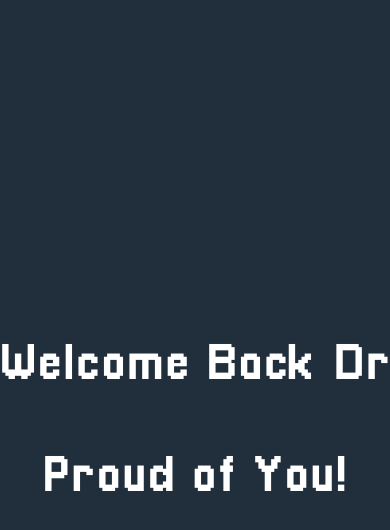
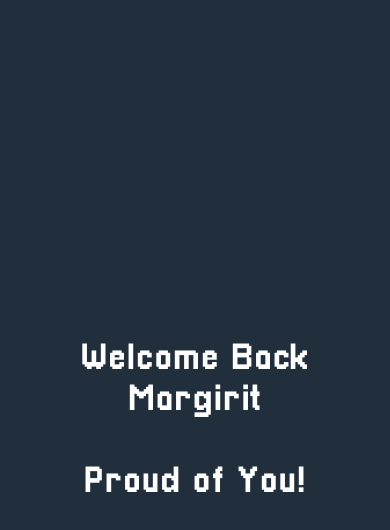
Before and after one commit to MrAliTheGreat/HappyLife, a React (Vite) app in the folder Client/: page / in a window 390 px wide. Both pictures are taken after a click on the button "Sign in". Shown: the top 530 px of the page. Built offline with nearby package versions, Linux system fonts and the light colour scheme.

Commit message:
Add responsiveness to welcome component

```diff
--- a/Client/src/components/welcome.jsx
+++ b/Client/src/components/welcome.jsx
@@ -2,12 +2,14 @@ import styles from "../styles/welcome.module.css"
 
 const welcome = () => {
     // Find this out from user's token
-    const username = "Dr"
+    const username = "Margirit"
 
     return(
         <div className={styles.main}>
             <div className={styles.text}>
-                Welcome Back {username}
+                Welcome Back
+                <br />
+                {username}
                 <br />
                 <br />
                 Proud of You!
--- a/Client/src/styles/login.module.css
+++ b/Client/src/styles/login.module.css
@@ -209,3 +209,9 @@
     font-weight: normal;
     font-style: normal;
 }
+
+@media (max-width:400px) {
+    .rotating{
+        width: 60px;
+    }
+}
--- a/Client/src/styles/welcome.module.css
+++ b/Client/src/styles/welcome.module.css
@@ -1,7 +1,6 @@
 .main {
     font-family: "Pixellari", sans-serif;
     color: #FFFFFF;
-    font-size: 40px;
     height: 100vh;
     display: flex;
     align-items: center;
@@ -11,13 +10,9 @@
     overflow: hidden;
 }
 
-.text {
-    animation: moveIn 2s ease-in forwards;
-}
-
-@keyframes moveIn {
+@keyframes moveInWide {
     0%{
-        transform: scale(3000%);
+        transform: scale(12000%);
     }
     30%{
         transform: scale(160%);
@@ -29,3 +24,36 @@
         transform: scale(100%);
     }
 }
+
+@keyframes moveInNarrow {
+    0%{
+        transform: scale(12000%);
+    }
+    30%{
+        transform: scale(140%);
+    }
+    90%{
+        transform: scale(120%);
+    }
+    100%{
+        transform: scale(100%);
+    }
+}
+
+@media (max-width:850px) {
+    .main{
+        font-size: 28px;
+    }
+    .text{
+        animation: moveInNarrow 3s ease-in forwards;
+    }
+}
+
+@media (min-width:851px) {
+    .main{
+        font-size: 50px;
+    }
+    .text{
+        animation: moveInWide 3s ease-in forwards;
+    }
+}
```
